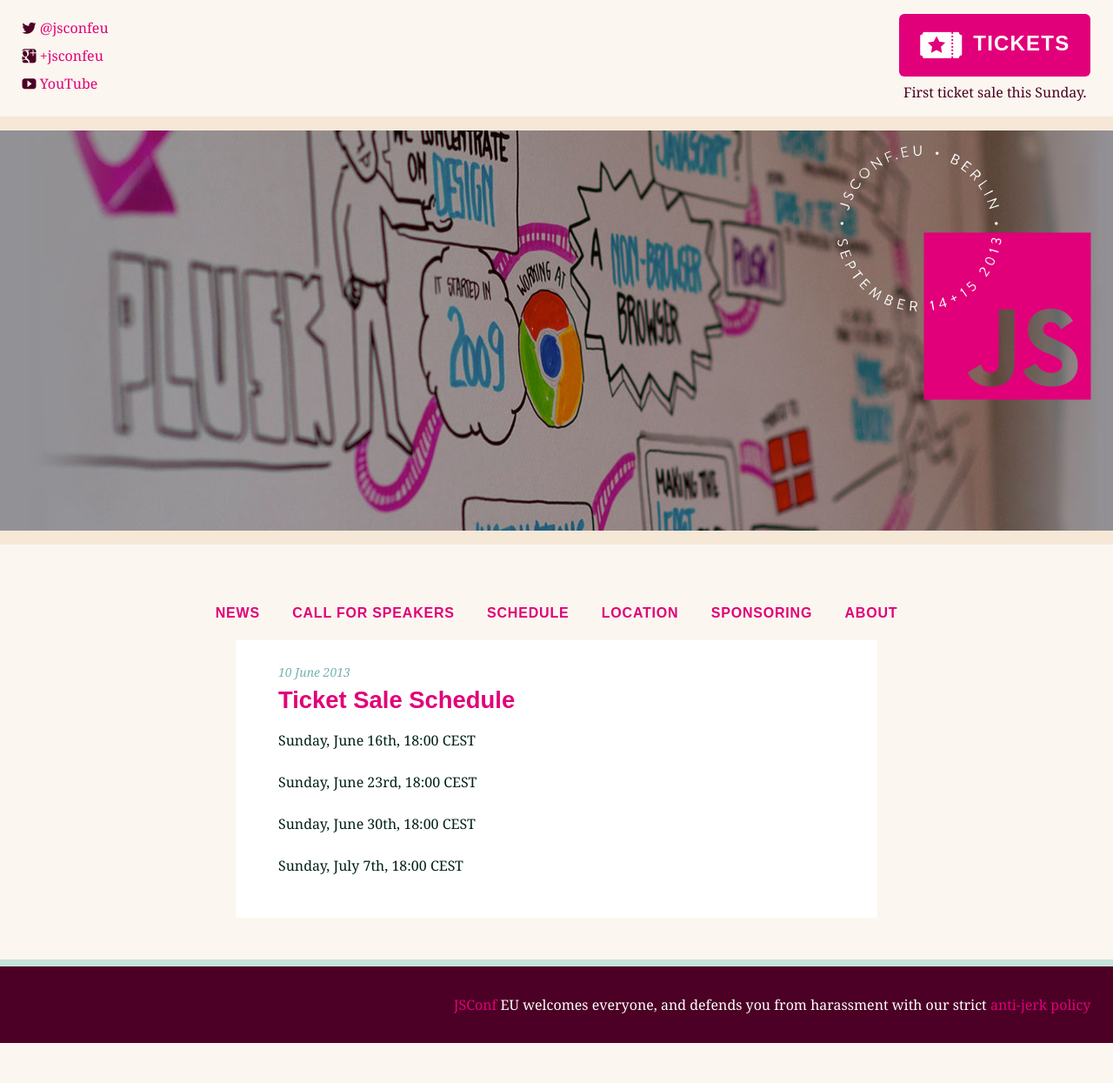
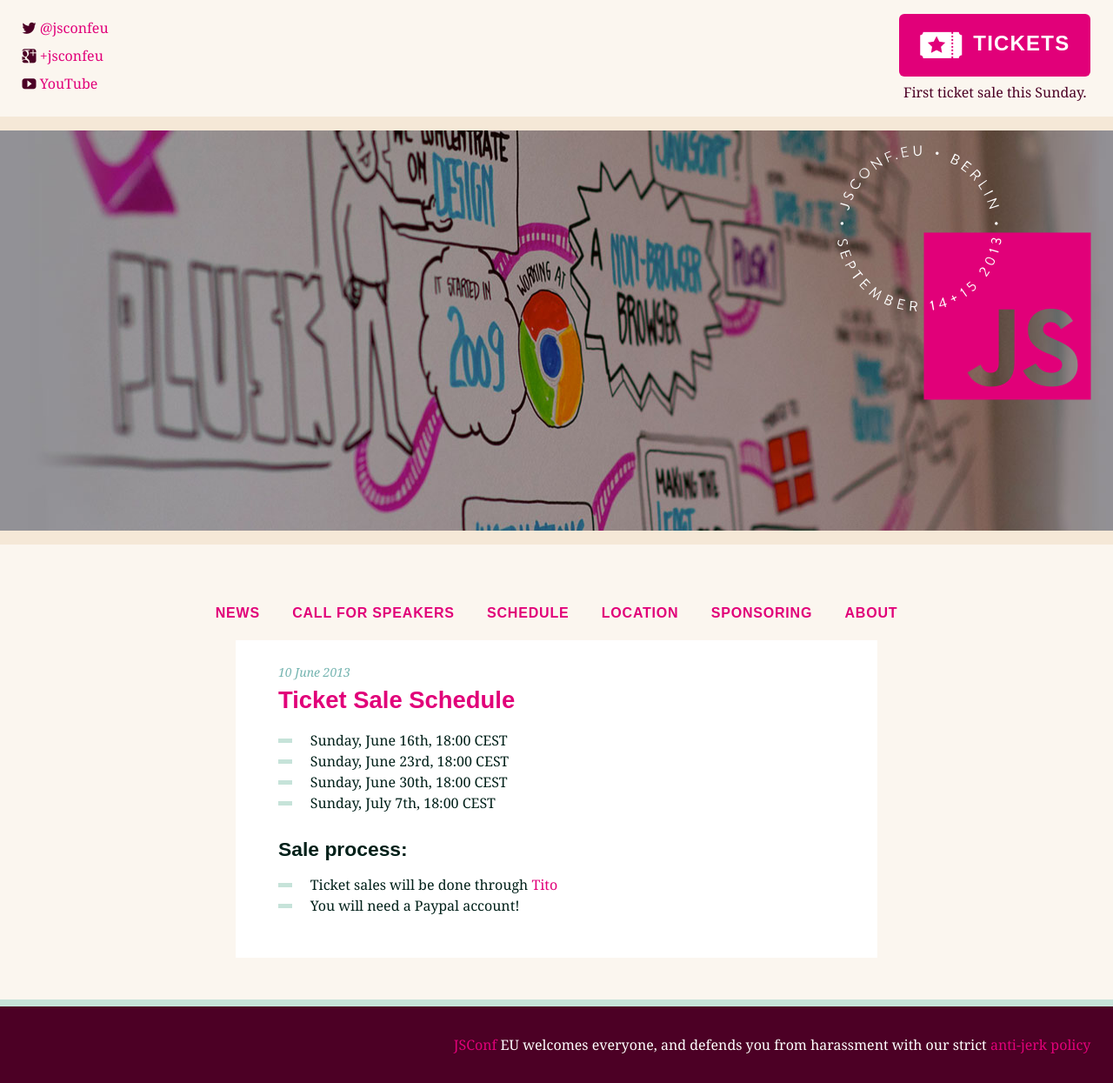
Before and after one commit to jsconf/2013.jsconf.eu, a Jekyll site: the page built from _posts/2013-06-10-ticket-sale-schedule.md, in a window 1280 px wide. Shown: the whole page at 87% size. Built offline with Jekyll 4.4.1, drawn with Linux system fonts in a browser that asks for light colours; nearby versions of some CDN libraries; comment, search, counter and statistics services are not loaded; before the commit the page ends 1199 px from its top, so only the background shows below that.

Commit message:
Add some info about first sale

```diff
--- a/_posts/2013-06-10-ticket-sale-schedule.md
+++ b/_posts/2013-06-10-ticket-sale-schedule.md
@@ -8,10 +8,12 @@
 {% include header.md %}
 
 
-Sunday, June 16th, 18:00 CEST
+- Sunday, June 16th, 18:00 CEST
+- Sunday, June 23rd, 18:00 CEST
+- Sunday, June 30th, 18:00 CEST
+- Sunday, July 7th, 18:00 CEST
 
-Sunday, June 23rd, 18:00 CEST
+<h4>Sale process:</h4>
 
-Sunday, June 30th, 18:00 CEST
-
-Sunday, July 7th, 18:00 CEST
+- Ticket sales will be done through <a href="https://tito.io/">Tito</a>
+- You will need a Paypal account!
```
